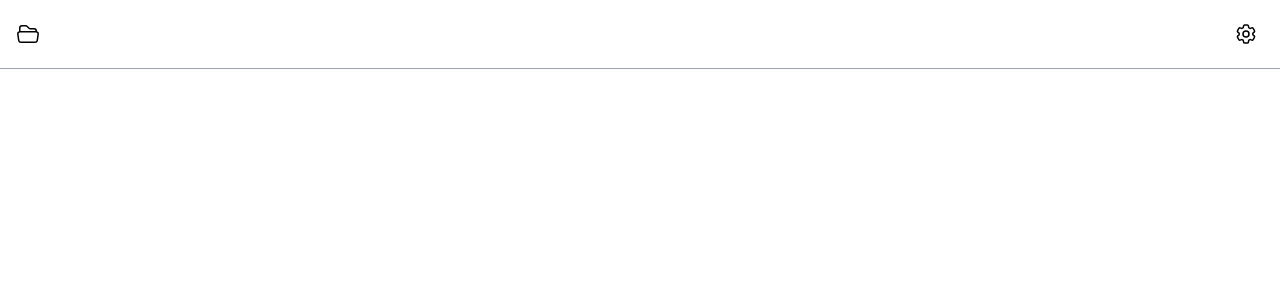
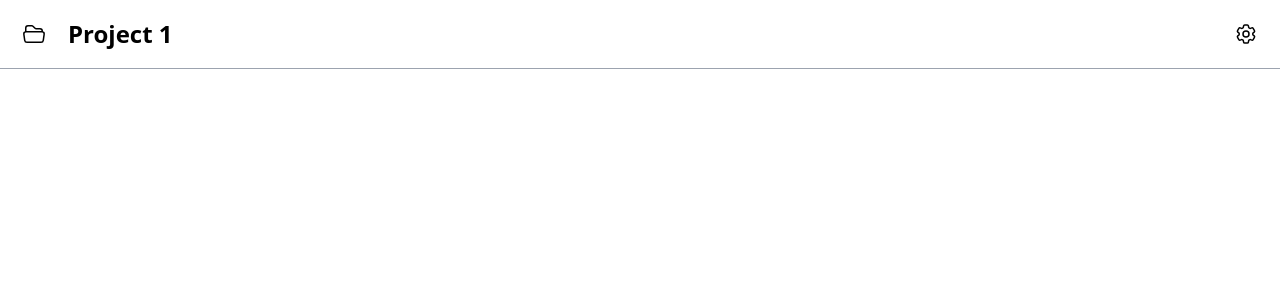
Before and after one commit to jmalinkiewicz/project-management-app, a React (Vite) app: page /projects/1 in a window 1280 px wide. Shown: the top 300 px of the page. Built offline with nearby package versions, Linux system fonts and the light colour scheme.

Commit message:
add delete functionality

```diff
--- a/src/components/nav/index.tsx
+++ b/src/components/nav/index.tsx
@@ -2,15 +2,50 @@ import { AnimatePresence, motion } from "framer-motion";
 import FolderIcon from "../icons/folder";
 import SettingsIcon from "../icons/settings";
 import { useState } from "react";
+import { Link, useNavigate } from "react-router-dom";
+import { useProjects } from "../../state/projects";
 
-export default function Nav() {
+type Props = {
+  id: string;
+};
+
+export default function Nav({ id }: Props) {
+  const project = useProjects((state) =>
+    state.projects.find((p) => p.id === id),
+  );
+  if (!project) {
+    return;
+  }
+
   const [isOpen, setIsOpen] = useState(false);
+  const { deleteProject } = useProjects();
+  const navigate = useNavigate();
+
+  function handleDelete() {
+    deleteProject(id);
+    navigate("/");
+  }
 
   return (
     <nav className="border-b-[1px] border-gray-400 p-4">
       <div className="mx-auto flex max-w-screen-xl items-center justify-between">
         <div className="flex items-center gap-4">
-          <FolderIcon />
+          <Link to="/">
+            <motion.div
+              initial={{
+                backgroundColor: "#ffffff",
+              }}
+              className="rounded-full p-1.5"
+              whileHover={{
+                backgroundColor: "#f5f5f5",
+              }}
+              whileTap={{
+                scale: 0.9,
+              }}
+            >
+              <FolderIcon />
+            </motion.div>
+          </Link>
           <motion.input
             whileHover={{
               backgroundColor: "#f5f5f5",
@@ -21,6 +56,7 @@ export default function Nav() {
             className="w-[450px] min-w-48 py-0.5 text-2xl font-bold focus:outline-none"
             type="text"
             spellCheck={false}
+            value={project.name}
           />
         </div>
         <div className="relative flex items-center justify-center">
@@ -56,12 +92,18 @@ export default function Nav() {
                 }}
                 className="absolute top-10 flex w-36 flex-col rounded bg-white p-1 shadow-md"
               >
-                <button className="h-10 w-full rounded pl-2 text-left hover:bg-red-100">
+                <button
+                  onClick={handleDelete}
+                  className="h-10 w-full rounded pl-2 text-left hover:bg-red-100"
+                >
                   Delete
                 </button>
-                <button className="h-10 w-full rounded pl-2 text-left hover:bg-blue-100">
+                <Link
+                  to="/new"
+                  className="flex h-10 w-full items-center justify-start rounded pl-2 text-left hover:bg-blue-100"
+                >
                   New Project
-                </button>
+                </Link>
                 <button className="h-10 w-full rounded pl-2 text-left hover:bg-slate-100">
                   GitHub
                 </button>
--- a/src/routes/new.tsx
+++ b/src/routes/new.tsx
@@ -6,10 +6,14 @@ export default function New() {
   const [name, setName] = useState("");
   const navigate = useNavigate();
 
-  const { addProject, projects } = useProjects();
+  const { addProject } = useProjects();
 
   function handleCreate(e: React.FormEvent<HTMLFormElement>) {
     e.preventDefault();
+
+    if (!name) {
+      return;
+    }
 
     addProject({
       name,
--- a/src/routes/projectPage.tsx
+++ b/src/routes/projectPage.tsx
@@ -16,11 +16,9 @@ export default function ProjectPage() {
     }
   }, []);
 
-  const id = params.id;
-
   return (
     <div className="h-screen w-screen">
-      <Nav />
+      <Nav id={String(params.id)} />
     </div>
   );
 }
```
